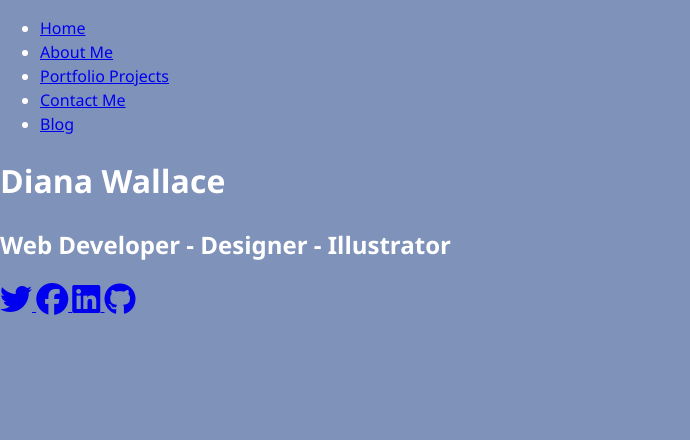
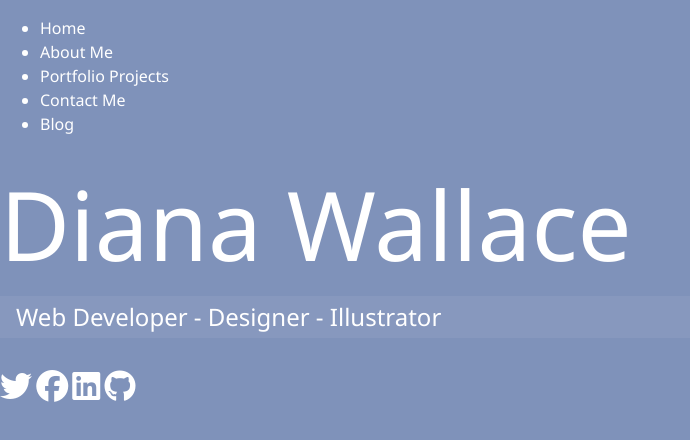
Before and after one commit to dianawallace/Professional-Portfolio-Website, a website: page dist/index.html in a window 1280 px wide. Shown: the whole page, without its empty margins (0-690 px from the left). Drawn offline with Linux system fonts and the light colour scheme.

Commit message:
headings, nav-links, and social media links

```diff
--- a/scss/main.scss
+++ b/scss/main.scss
@@ -12,3 +12,26 @@ body {
   font-family: 'Segoe UI', 'Segoe UI', Tahoma, Geneva, Verdana, sans-serif;
   line-height: 1.5;
 }
+
+// Headings
+h1,
+h2,
+h3 {
+  margin: 0;
+  font-weight: 400;
+
+  &.lg-heading {
+    font-size: 6rem;
+  }
+
+  &.sm-heading {
+    margin-bottom: 2rem;
+    padding: 0.2rem 1rem;
+    background: rgba(lighten($primary-color, 5), 0.5);
+  }
+}
+
+a {
+  color: #fff;
+  text-decoration: none;
+}
```
Also changed, not shown: dist/css/main.css.
